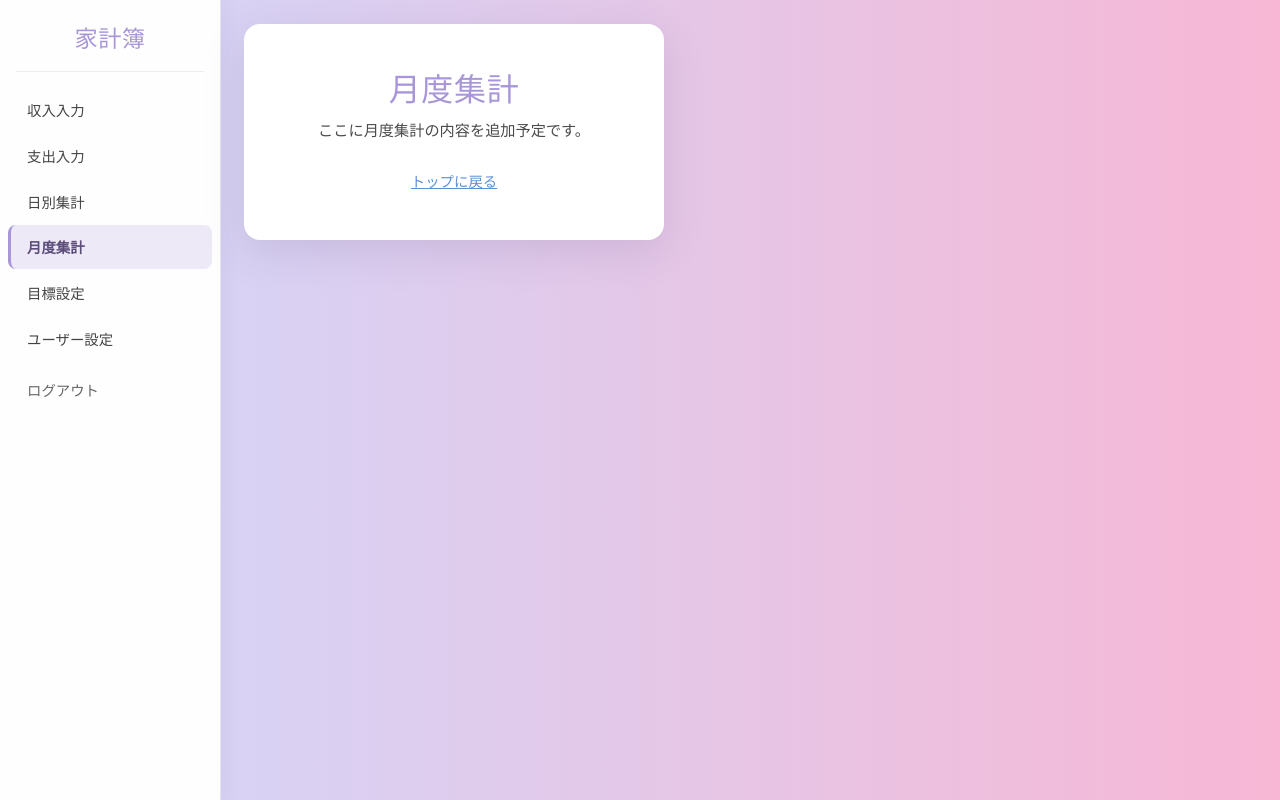
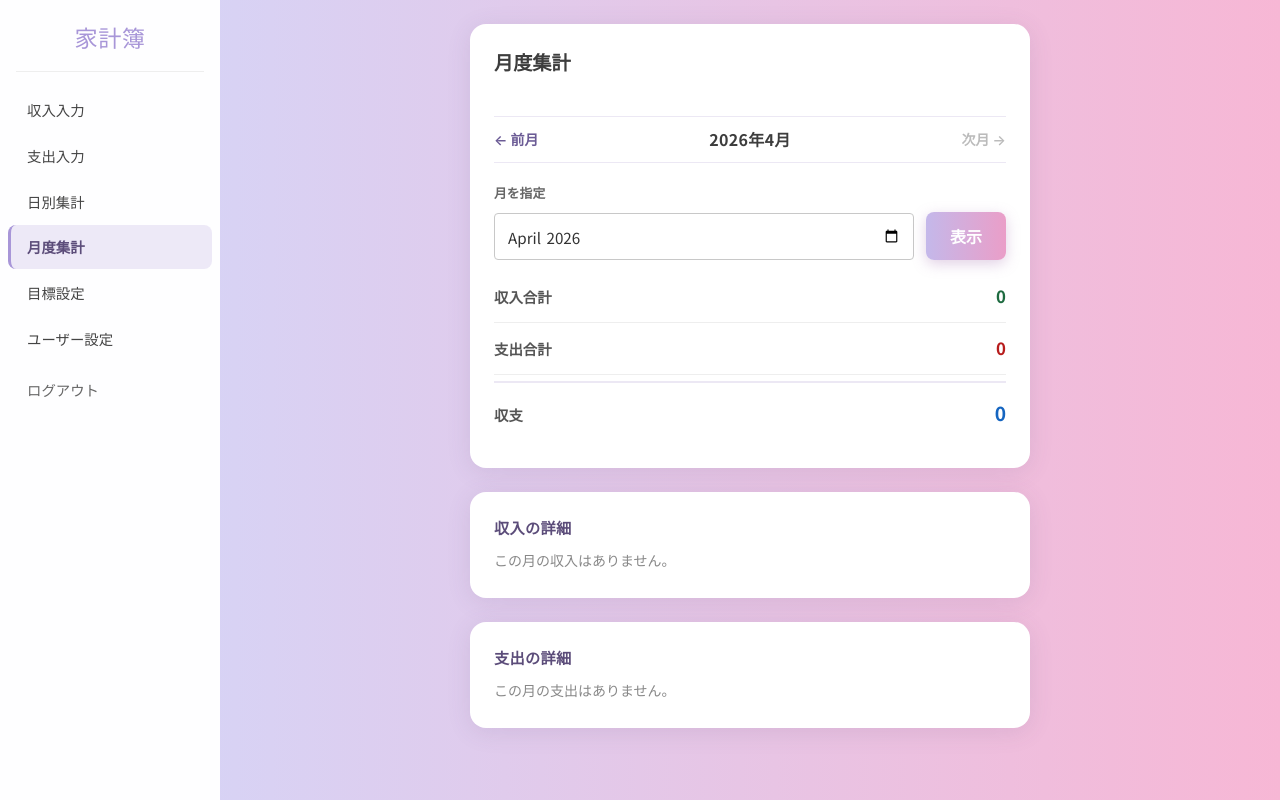
Before and after one commit to youhonami/house, a Django app: page /summary/monthly/ in a window 1280 px wide. Run offline with Django 5.2, Linux system fonts and the light colour scheme; the visitor is signed in with stand-in values (Sample User, id 1).

Commit message:
月度集計ページの作成

```diff
--- a/accounts/static/accounts/css/auth.css
+++ b/accounts/static/accounts/css/auth.css
@@ -394,6 +394,43 @@ body.app-shell-lock-scroll {
   overflow: hidden;
 }
 
+/* Desktop: sidebar stays in view; only main column scrolls */
+@media (min-width: 721px) {
+  html:has(body.auth-page--app-shell) {
+    height: 100%;
+    overflow: hidden;
+  }
+
+  body.auth-page.auth-page--app-shell {
+    height: 100%;
+    min-height: 0;
+    overflow: hidden;
+  }
+
+  .app-shell {
+    flex: 1 1 auto;
+    min-height: 0;
+    max-height: 100%;
+    overflow: hidden;
+  }
+
+  .app-shell__drawer {
+    align-self: stretch;
+    max-height: 100%;
+    overflow-x: hidden;
+    overflow-y: auto;
+    overscroll-behavior: contain;
+  }
+
+  .app-shell__body {
+    min-height: 0;
+    overflow-x: hidden;
+    overflow-y: auto;
+    overscroll-behavior: contain;
+    -webkit-overflow-scrolling: touch;
+  }
+}
+
 @media (max-width: 720px) {
   .app-shell {
     flex-direction: column;
@@ -611,3 +687,233 @@ body.app-shell-lock-scroll {
   color: #888;
   font-size: 0.9rem;
 }
+
+/* 月度集計 */
+.page-monthly-summary {
+  width: 100%;
+  max-width: 560px;
+  margin: 0 auto;
+  display: flex;
+  flex-direction: column;
+  gap: 1.5rem;
+}
+
+.monthly-summary-panel {
+  display: flex;
+  flex-direction: column;
+  gap: 1.25rem;
+}
+
+.monthly-summary-nav {
+  display: flex;
+  flex-wrap: wrap;
+  align-items: center;
+  justify-content: space-between;
+  gap: 0.75rem;
+  padding: 0.65rem 0;
+  border-top: 1px solid #ece8f4;
+  border-bottom: 1px solid #ece8f4;
+}
+
+.monthly-summary-nav__current {
+  font-size: 1rem;
+  font-weight: 700;
+  color: #3d3d3d;
+  letter-spacing: 0.02em;
+}
+
+.monthly-summary-nav__link {
+  font-size: 0.875rem;
+  font-weight: 600;
+  color: #6b5b95;
+  text-decoration: none;
+}
+
+.monthly-summary-nav__link:hover {
+  text-decoration: underline;
+}
+
+.monthly-summary-nav__next.is-disabled {
+  font-size: 0.875rem;
+  font-weight: 600;
+  color: #bbb;
+  cursor: default;
+}
+
+.monthly-summary-jump {
+  display: flex;
+  flex-wrap: wrap;
+  align-items: flex-end;
+  gap: 0.65rem 0.75rem;
+}
+
+.monthly-summary-jump__label {
+  flex: 1 1 100%;
+  font-size: 0.8rem;
+  font-weight: 700;
+  color: #666;
+}
+
+.monthly-summary-jump__input {
+  flex: 1 1 160px;
+  min-width: 0;
+  box-sizing: border-box;
+}
+
+.monthly-summary-jump__btn {
+  flex: 0 0 auto;
+  width: auto;
+  min-width: 5rem;
+  padding-left: 1.25rem;
+  padding-right: 1.25rem;
+  margin: 0;
+}
+
+.monthly-summary-stats {
+  margin: 0;
+  display: flex;
+  flex-direction: column;
+  gap: 0;
+}
+
+.monthly-summary-stats__row {
+  display: flex;
+  align-items: baseline;
+  justify-content: space-between;
+  gap: 1rem;
+  padding: 0.85rem 0;
+  border-bottom: 1px solid #eee;
+}
+
+.monthly-summary-stats__row:first-of-type {
+  padding-top: 0.25rem;
+}
+
+.monthly-summary-stats__row--balance {
+  margin-top: 0.35rem;
+  padding-top: 1rem;
+  border-bottom: none;
+  border-top: 2px solid #ece8f4;
+}
+
+.monthly-summary-stats__label {
+  margin: 0;
+  font-size: 0.9rem;
+  font-weight: 600;
+  color: #555;
+}
+
+.monthly-summary-stats__value {
+  margin: 0;
+  font-size: 1.05rem;
+  font-weight: 700;
+  font-variant-numeric: tabular-nums;
+  text-align: right;
+}
+
+.monthly-summary-stats__value--income {
+  color: #1e6b40;
+}
+
+.monthly-summary-stats__value--expense {
+  color: #b71c1c;
+}
+
+.monthly-summary-stats__value--balance {
+  font-size: 1.2rem;
+}
+
+.monthly-summary-stats__value--plus {
+  color: #1565c0;
+}
+
+.monthly-summary-stats__value--minus {
+  color: #c62828;
+}
+
+.monthly-detail-panel {
+  display: flex;
+  flex-direction: column;
+  gap: 0.75rem;
+}
+
+/* Monthly summary: anchor scroll offset (mobile: sticky topbar) */
+#monthly-income-detail {
+  scroll-margin-top: 1rem;
+}
+
+@media (max-width: 720px) {
+  #monthly-income-detail {
+    scroll-margin-top: 4.75rem;
+  }
+}
+
+.monthly-summary-detail__heading {
+  margin: 0;
+  font-size: 0.95rem;
+  font-weight: 700;
+  color: #5c4d7a;
+  letter-spacing: 0.02em;
+}
+
+.monthly-summary-detail__empty {
+  margin: 0;
+  font-size: 0.875rem;
+  color: #888;
+}
+
+.monthly-detail-table-wrap {
+  overflow-x: auto;
+  margin: 0 -0.25rem;
+  padding: 0 0.25rem;
+}
+
+.monthly-detail-table {
+  width: 100%;
+  min-width: 280px;
+  border-collapse: collapse;
+  font-size: 0.85rem;
+}
+
+.monthly-detail-table th,
+.monthly-detail-table td {
+  padding: 0.55rem 0.5rem;
+  text-align: left;
+  border-bottom: 1px solid #eee;
+  vertical-align: top;
+}
+
+.monthly-detail-table thead th {
+  color: #666;
+  font-weight: 600;
+  background: #faf9fd;
+  white-space: nowrap;
+}
+
+.monthly-detail-table__amount-head {
+  text-align: right;
+}
+
+.monthly-detail-table tbody tr:hover {
+  background: #f9f7fc;
+}
+
+.monthly-detail-table__num {
+  text-align: right;
+  font-variant-numeric: tabular-nums;
+  font-weight: 600;
+  white-space: nowrap;
+}
+
+.monthly-detail-table__num--income {
+  color: #1e6b40;
+}
+
+.monthly-detail-table__num--expense {
+  color: #b71c1c;
+}
+
+.monthly-detail-table__note {
+  color: #444;
+  word-break: break-word;
+}
--- a/accounts/views.py
+++ b/accounts/views.py
@@ -1,3 +1,6 @@
+from datetime import date
+from decimal import Decimal
+
 from django.conf import settings
 from django.contrib.auth import login
 from django.contrib.auth.decorators import login_required
@@ -40,6 +43,75 @@ def _expense_monthly_totals(user):
         .values('month')
         .annotate(total=Sum('amount'))
         .order_by('-month')
+    )
+
+
+def _summary_target_month(request):
+    """クエリ ym=YYYY-MM または year/month から集計対象月（その月1日）を返す。未来月は今月に丸める。"""
+    today = timezone.localdate()
+    current_first = date(today.year, today.month, 1)
+    ym = request.GET.get('ym')
+    if ym:
+        try:
+            y_str, m_str = ym.split('-', 1)
+            y, m = int(y_str), int(m_str)
+            if 1 <= m <= 12 and 2000 <= y <= 2100:
+                target = date(y, m, 1)
+                if target > current_first:
+                    target = current_first
+                return target
+        except (TypeError, ValueError):
+            pass
+    try:
+        y = int(request.GET.get('year', today.year))
+        m = int(request.GET.get('month', today.month))
+        if not (1 <= m <= 12 and 2000 <= y <= 2100):
+            raise ValueError
+        target = date(y, m, 1)
+    except (TypeError, ValueError):
+        target = current_first
+    if target > current_first:
+        target = current_first
+    return target
+
+
+def _add_months(first: date, delta: int) -> date:
+    y, m = first.year, first.month + delta
+    while m > 12:
+        m -= 12
+        y += 1
+    while m < 1:
+        m += 12
+        y -= 1
+    return date(y, m, 1)
+
+
+def _monthly_income_expense_balance(user, year: int, month: int):
+    income_total = (
+        IncomeEntry.objects.filter(user=user, date__year=year, date__month=month).aggregate(
+            s=Sum('amount')
+        )['s']
+        or Decimal('0')
+    )
+    expense_total = (
+        ExpenseEntry.objects.filter(user=user, date__year=year, date__month=month).aggregate(
+            s=Sum('amount')
+        )['s']
+        or Decimal('0')
+    )
+    balance = income_total - expense_total
+    return income_total, expense_total, balance
+
+
+def _monthly_income_entries(user, year: int, month: int):
+    return IncomeEntry.objects.filter(
+        user=user, date__year=year, date__month=month
+    )
+
+
+def _monthly_expense_entries(user, year: int, month: int):
+    return ExpenseEntry.objects.filter(
+        user=user, date__year=year, date__month=month
     )
 
 
@@ -96,10 +168,35 @@ def daily_summary(request):
 
 @login_required
 def monthly_summary(request):
+    target = _summary_target_month(request)
+    y, m = target.year, target.month
+    income_total, expense_total, balance = _monthly_income_expense_balance(
+        request.user, y, m
+    )
+    today = timezone.localdate()
+    current_first = date(today.year, today.month, 1)
+    prev_m = _add_months(target, -1)
+    next_m = _add_months(target, 1)
+    can_go_next = next_m <= current_first
     return render(
         request,
-        'accounts/placeholder.html',
-        _stub_ctx('月度集計', '月度集計', 'ここに月度集計の内容を追加予定です。'),
+        'accounts/monthly_summary.html',
+        {
+            'summary_year': y,
+            'summary_month': m,
+            'period_label': f'{y}年{m}月',
+            'month_input_value': f'{y:04d}-{m:02d}',
+            'income_total': income_total,
+            'expense_total': expense_total,
+            'balance': balance,
+            'prev_year': prev_m.year,
+            'prev_month': prev_m.month,
+            'next_year': next_m.year,
+            'next_month': next_m.month,
+            'can_go_next': can_go_next,
+            'income_entries': _monthly_income_entries(request.user, y, m),
+            'expense_entries': _monthly_expense_entries(request.user, y, m),
+        },
     )
 
 
--- /dev/null
+++ b/templates/accounts/monthly_summary.html
@@ -0,0 +1,138 @@
+{% extends "accounts/base_app.html" %}
+{% load humanize %}
+{% block title %}月度集計 — 家計簿{% endblock %}
+{% block app_body %}
+<div class="page-monthly-summary">
+  <section class="income-panel monthly-summary-panel">
+    <h1 class="income-heading">月度集計</h1>
+
+    <div class="monthly-summary-nav" aria-label="表示月の切り替え">
+      <a
+        class="monthly-summary-nav__link"
+        href="{% url 'accounts:monthly_summary' %}?year={{ prev_year }}&month={{ prev_month }}"
+      >
+        ← 前月
+      </a>
+      <span class="monthly-summary-nav__current">{{ period_label }}</span>
+      {% if can_go_next %}
+      <a
+        class="monthly-summary-nav__link"
+        href="{% url 'accounts:monthly_summary' %}?year={{ next_year }}&month={{ next_month }}"
+      >
+        次月 →
+      </a>
+      {% else %}
+      <span class="monthly-summary-nav__next is-disabled" aria-disabled="true">次月 →</span>
+      {% endif %}
+    </div>
+
+    <form method="get" class="monthly-summary-jump">
+      <label for="jump-month" class="monthly-summary-jump__label">月を指定</label>
+      <input
+        type="month"
+        id="jump-month"
+        name="ym"
+        class="monthly-summary-jump__input auth-input"
+        value="{{ month_input_value }}"
+        max="{% now 'Y-m' %}"
+        min="2000-01"
+      />
+      <button type="submit" class="auth-submit monthly-summary-jump__btn">表示</button>
+    </form>
+
+    <dl class="monthly-summary-stats">
+      <div class="monthly-summary-stats__row">
+        <dt class="monthly-summary-stats__label">収入合計</dt>
+        <dd class="monthly-summary-stats__value monthly-summary-stats__value--income">
+          {{ income_total|intcomma }}
+        </dd>
+      </div>
+      <div class="monthly-summary-stats__row">
+        <dt class="monthly-summary-stats__label">支出合計</dt>
+        <dd class="monthly-summary-stats__value monthly-summary-stats__value--expense">
+          {{ expense_total|intcomma }}
+        </dd>
+      </div>
+      <div class="monthly-summary-stats__row monthly-summary-stats__row--balance">
+        <dt class="monthly-summary-stats__label">収支</dt>
+        <dd
+          class="monthly-summary-stats__value monthly-summary-stats__value--balance {% if balance >= 0 %}monthly-summary-stats__value--plus{% else %}monthly-summary-stats__value--minus{% endif %}"
+        >
+          {{ balance|intcomma }}
+        </dd>
+      </div>
+    </dl>
+  </section>
+
+  <section
+    id="monthly-income-detail"
+    class="income-panel monthly-detail-panel"
+    aria-labelledby="monthly-income-detail-title"
+  >
+    <h2 id="monthly-income-detail-title" class="monthly-summary-detail__heading">
+      収入の詳細
+    </h2>
+    {% if income_entries %}
+    <div class="monthly-detail-table-wrap">
+      <table class="monthly-detail-table">
+        <thead>
+          <tr>
+            <th>日付</th>
+            <th class="monthly-detail-table__amount-head">合計（円）</th>
+            <th>内容</th>
+          </tr>
+        </thead>
+        <tbody>
+          {% for row in income_entries %}
+          <tr>
+            <td>{{ row.date|date:"Y/m/d" }}</td>
+            <td class="monthly-detail-table__num monthly-detail-table__num--income">
+              {{ row.amount|intcomma }}
+            </td>
+            <td class="monthly-detail-table__note">{{ row.note|default:"—" }}</td>
+          </tr>
+          {% endfor %}
+        </tbody>
+      </table>
+    </div>
+    {% else %}
+    <p class="monthly-summary-detail__empty">この月の収入はありません。</p>
+    {% endif %}
+  </section>
+
+  <section
+    class="income-panel monthly-detail-panel"
+    aria-labelledby="monthly-expense-detail-title"
+  >
+    <h2 id="monthly-expense-detail-title" class="monthly-summary-detail__heading">
+      支出の詳細
+    </h2>
+    {% if expense_entries %}
+    <div class="monthly-detail-table-wrap">
+      <table class="monthly-detail-table">
+        <thead>
+          <tr>
+            <th>日付</th>
+            <th class="monthly-detail-table__amount-head">合計（円）</th>
+            <th>内容</th>
+          </tr>
+        </thead>
+        <tbody>
+          {% for row in expense_entries %}
+          <tr>
+            <td>{{ row.date|date:"Y/m/d" }}</td>
+            <td class="monthly-detail-table__num monthly-detail-table__num--expense">
+              {{ row.amount|intcomma }}
+            </td>
+            <td class="monthly-detail-table__note">{{ row.note|default:"—" }}</td>
+          </tr>
+          {% endfor %}
+        </tbody>
+      </table>
+    </div>
+    {% else %}
+    <p class="monthly-summary-detail__empty">この月の支出はありません。</p>
+    {% endif %}
+  </section>
+</div>
+{% endblock %}
```
Also changed, not shown: other parts of accounts/static/accounts/css/auth.css (+39 -0 lines), templates/accounts/income.html (+14 -2 lines).
